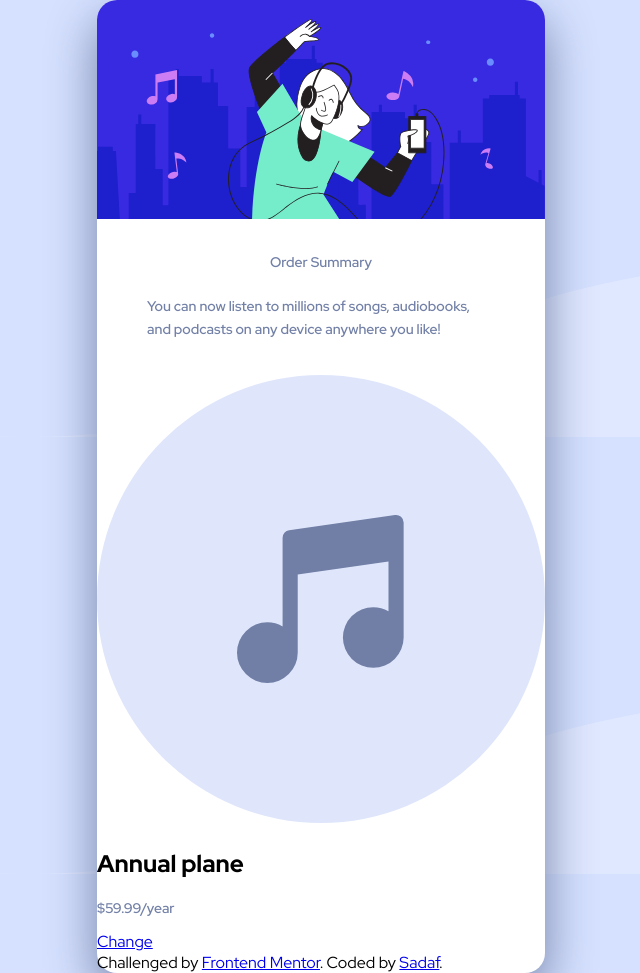
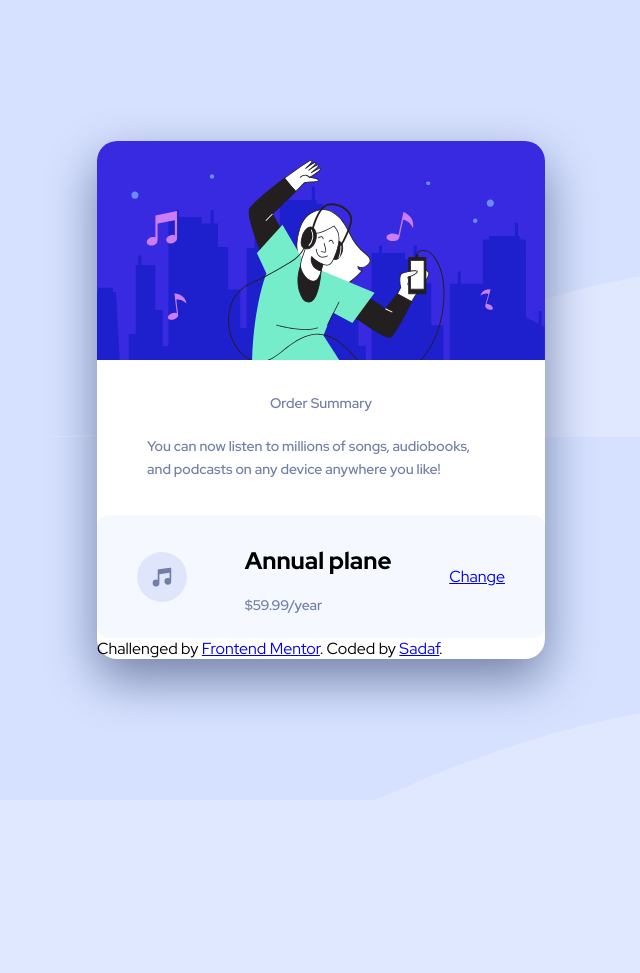
Before and after one commit to sadafamininia99/Order-summary-component, a plain HTML site: page inde.html in a window 1280 px wide. Shown: the whole page, without its empty margins (319-959 px from the left). After the commit the page ends 800 px from the top, so only its background shows below. Drawn offline with Linux system fonts and the light colour scheme; files whose address does not match are found by name.

Commit message:
<div class=annul-plane-part> class style

```diff
--- a/style.css
+++ b/style.css
@@ -101,3 +101,17 @@ p{
 .instruction p{
   line-height: 23px;
 }
+/***annual plane ****/
+.annul-plane-part{
+  padding: 10px 40px;
+  height: 20px 30px;
+  background-color: hsl(224, 100%, 98%);
+  border-radius: 12px;
+  display: flex;
+  justify-content: space-between;
+  align-items: center;
+}
+.annul-plane-part img{
+  width: 50px;
+  height: 50px;
+}
```
